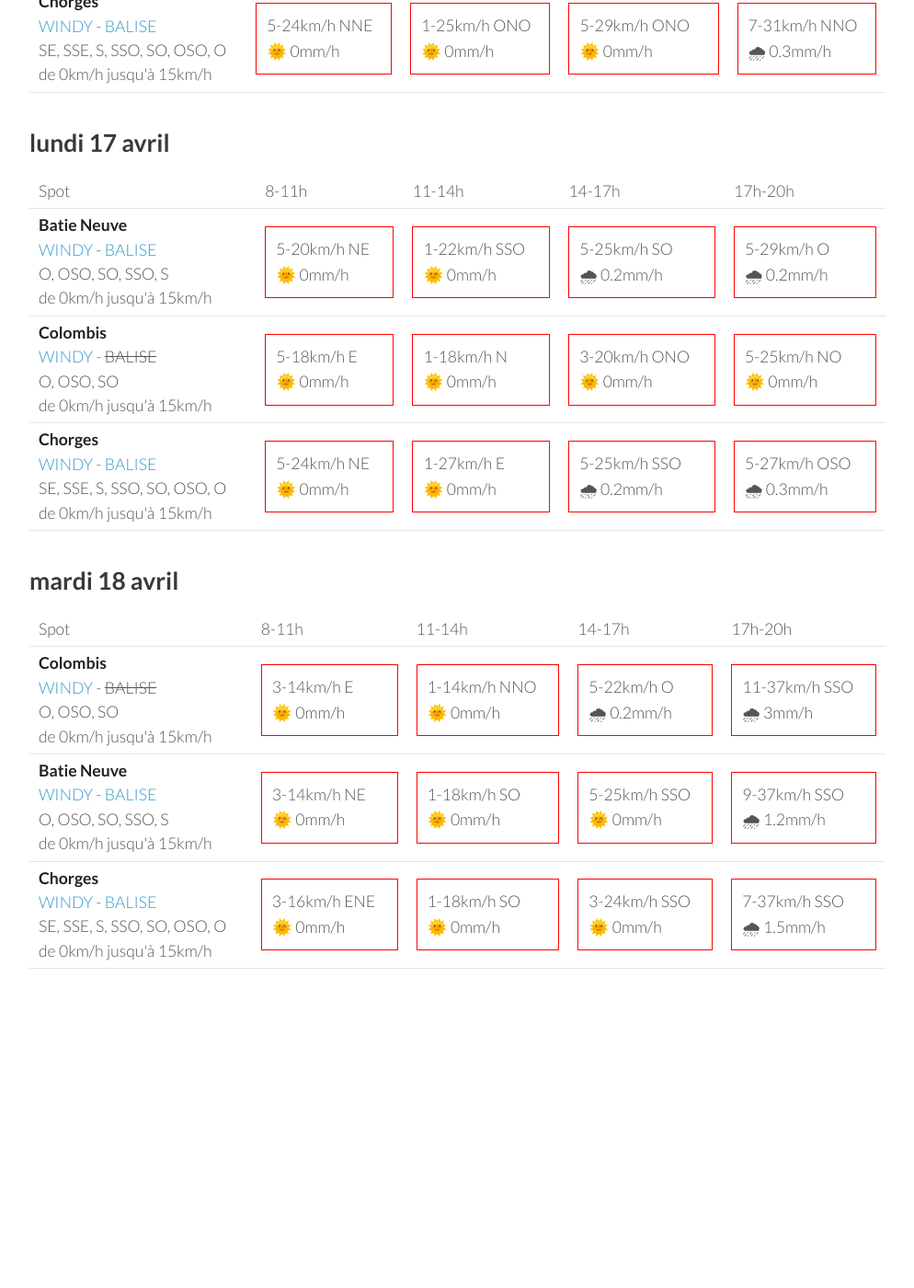
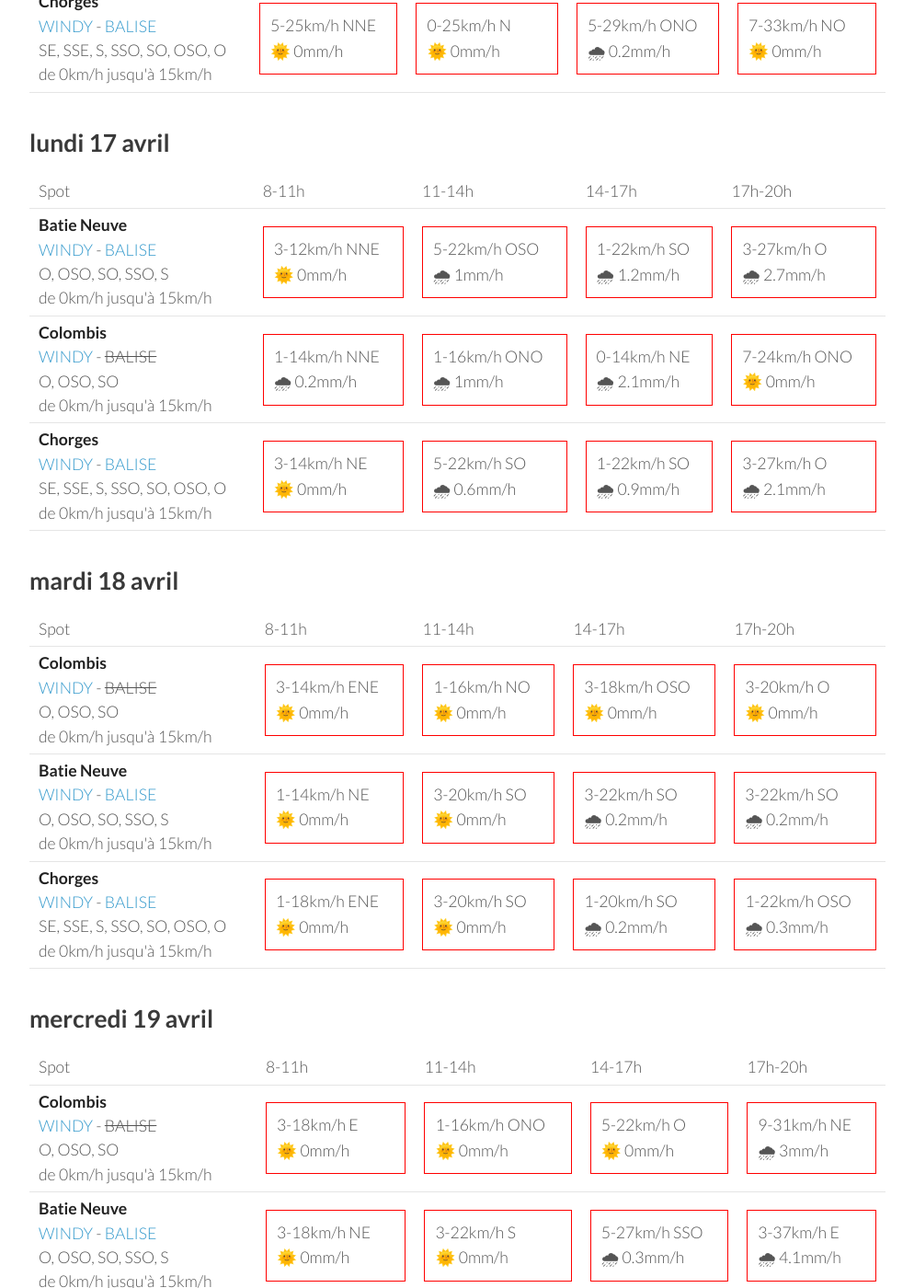
Before and after one commit to parapente-dans-le-nord/parapente-dans-le-nord.github.io, a Jekyll site: the page built from saint_andre.markdown, in a window 1280 px wide and 1400 px high, scrolled down 1568 px. Shown: the whole window at 92% size, without its empty margins (26-1020 px from the left). Built offline with Jekyll 4.4.1, drawn with Linux system fonts in a browser that asks for light colours; before the commit the page ends 2749 px from its top, so only the background shows below that; some of the changed text lies outside the part shown.

Commit message:
update index.markdown

```diff
--- a/saint_andre.markdown
+++ b/saint_andre.markdown
@@ -22,33 +22,30 @@ page mise à jour le vendredi 14 avril 06:36
       <td>17h-20h</td>
     </tr>
 <tr>
-        <td><strong>Chorges</strong><br><a href="https://windy.com/44.578/6.280?44.559,6.262,10">WINDY</a> - <span class=""><a href="https://www.openwindmap.org/PP554">BALISE</a> </span><br> <span class="vent-favorable">SE, SSE, S, SSO, SO, OSO, O</span><br><span class="force-vent">de 0km/h jusqu'à 15km/h</span> </td>
+        <td><strong>Colombis</strong><br><a href="https://windy.com/44.494/6.216?44.559,6.262,10">WINDY</a> - <span class="no-balise"> BALISE </span><br> <span class="vent-favorable">O, OSO, SO</span><br><span class="force-vent">de 0km/h jusqu'à 15km/h</span> </td>
 
-            <td><div class="not-flyable"><p>1-7km/h ESE</p><p>🌞 0mm/h</p></div></td>
-            <td><div class="flyable"><p>7-14km/h S</p><p>🌞 0mm/h</p></div></td>
-            <td><div class="not-flyable"><p>14-31km/h OSO</p><p>🌞 0mm/h</p></div></td>
-            <td><div class="not-flyable"><p>11-25km/h O</p><p>🌞 0mm/h</p></div></td>
-
+            <td><div class="not-flyable"><p>0-0km/h NA</p><p>🌧️ 0mm/h</p></div></td>
+            <td><div class="not-flyable"><p>12-33km/h NNO</p><p>🌞 0mm/h</p></div></td>
+            <td><div class="not-flyable"><p>9-27km/h O</p><p>🌞 0mm/h</p></div></td>
+            <td><div class="not-flyable"><p>9-27km/h OSO</p><p>🌞 0mm/h</p></div></td>
 
     </tr>
 <tr>
         <td><strong>Batie Neuve</strong><br><a href="https://windy.com/44.584/6.236?44.559,6.262,10,m:eTtagly">WINDY</a> - <span class=""><a href="https://www.openwindmap.org/PP554">BALISE</a> </span><br> <span class="vent-favorable">O, OSO, SO, SSO, S</span><br><span class="force-vent">de 0km/h jusqu'à 15km/h</span> </td>
 
-            <td><div class="not-flyable"><p>3-33km/h E</p><p>🌞 0mm/h</p></div></td>
-            <td><div class="not-flyable"><p>3-7km/h SSE</p><p>🌞 0mm/h</p></div></td>
-            <td><div class="not-flyable"><p>11-27km/h O</p><p>🌞 0mm/h</p></div></td>
-            <td><div class="not-flyable"><p>9-24km/h O</p><p>🌞 0mm/h</p></div></td>
-
+            <td><div class="not-flyable"><p>0-0km/h NA</p><p>🌧️ 0mm/h</p></div></td>
+            <td><div class="not-flyable"><p>9-46km/h N</p><p>🌞 0mm/h</p></div></td>
+            <td><div class="not-flyable"><p>12-33km/h ONO</p><p>🌞 0mm/h</p></div></td>
+            <td><div class="not-flyable"><p>11-29km/h NNO</p><p>🌞 0mm/h</p></div></td>
 
     </tr>
 <tr>
-        <td><strong>Colombis</strong><br><a href="https://windy.com/44.494/6.216?44.559,6.262,10">WINDY</a> - <span class="no-balise"> BALISE </span><br> <span class="vent-favorable">O, OSO, SO</span><br><span class="force-vent">de 0km/h jusqu'à 15km/h</span> </td>
+        <td><strong>Chorges</strong><br><a href="https://windy.com/44.578/6.280?44.559,6.262,10">WINDY</a> - <span class=""><a href="https://www.openwindmap.org/PP554">BALISE</a> </span><br> <span class="vent-favorable">SE, SSE, S, SSO, SO, OSO, O</span><br><span class="force-vent">de 0km/h jusqu'à 15km/h</span> </td>
 
-            <td><div class="not-flyable"><p>7-46km/h NNO</p><p>🌞 0mm/h</p></div></td>
-            <td><div class="not-flyable"><p>7-22km/h NNO</p><p>🌞 0mm/h</p></div></td>
-            <td><div class="not-flyable"><p>11-27km/h O</p><p>🌞 0mm/h</p></div></td>
-            <td><div class="not-flyable"><p>9-24km/h OSO</p><p>🌞 0mm/h</p></div></td>
-
+            <td><div class="not-flyable"><p>0-0km/h NA</p><p>🌧️ 0mm/h</p></div></td>
+            <td><div class="not-flyable"><p>5-18km/h SSO</p><p>🌞 0mm/h</p></div></td>
+            <td><div class="not-flyable"><p>12-35km/h O</p><p>🌞 0mm/h</p></div></td>
+            <td><div class="not-flyable"><p>12-31km/h NNO</p><p>🌞 0mm/h</p></div></td>
 
     </tr>
 
@@ -70,30 +67,30 @@ page mise à jour le vendredi 14 avril 06:36
 <tr>
         <td><strong>Chorges</strong><br><a href="https://windy.com/44.578/6.280?44.559,6.262,10">WINDY</a> - <span class=""><a href="https://www.openwindmap.org/PP554">BALISE</a> </span><br> <span class="vent-favorable">SE, SSE, S, SSO, SO, OSO, O</span><br><span class="force-vent">de 0km/h jusqu'à 15km/h</span> </td>
 
-            <td><div class="flyable"><p>3-3km/h SSE</p><p>🌞 0mm/h</p></div></td>
-            <td><div class="not-flyable"><p>16-37km/h ONO</p><p>🌞 0mm/h</p></div></td>
-            <td><div class="not-flyable"><p>14-62km/h NNO</p><p>🌧 1mm/h</p></div></td>
-            <td><div class="flyable"><p>1-11km/h OSO</p><p>🌞 0mm/h</p></div></td>
+            <td><div class="flyable"><p>3-5km/h SE</p><p>🌞 0mm/h</p></div></td>
+            <td><div class="not-flyable"><p>20-42km/h NO</p><p>🌞 0mm/h</p></div></td>
+            <td><div class="not-flyable"><p>25-59km/h NNO</p><p>🌞 0mm/h</p></div></td>
+            <td><div class="not-flyable"><p>7-20km/h ONO</p><p>🌞 0mm/h</p></div></td>
 
 
     </tr>
 <tr>
         <td><strong>Colombis</strong><br><a href="https://windy.com/44.494/6.216?44.559,6.262,10">WINDY</a> - <span class="no-balise"> BALISE </span><br> <span class="vent-favorable">O, OSO, SO</span><br><span class="force-vent">de 0km/h jusqu'à 15km/h</span> </td>
 
-            <td><div class="not-flyable"><p>9-31km/h NNO</p><p>🌞 0mm/h</p></div></td>
-            <td><div class="not-flyable"><p>7-24km/h O</p><p>🌞 0mm/h</p></div></td>
-            <td><div class="not-flyable"><p>16-62km/h NO</p><p>🌞 0mm/h</p></div></td>
-            <td><div class="not-flyable"><p>22-55km/h NNO</p><p>🌞 0mm/h</p></div></td>
+            <td><div class="not-flyable"><p>7-24km/h NO</p><p>🌞 0mm/h</p></div></td>
+            <td><div class="not-flyable"><p>7-24km/h ONO</p><p>🌞 0mm/h</p></div></td>
+            <td><div class="not-flyable"><p>24-68km/h NNO</p><p>🌞 0mm/h</p></div></td>
+            <td><div class="not-flyable"><p>22-61km/h NNO</p><p>🌞 0mm/h</p></div></td>
 
 
     </tr>
 <tr>
         <td><strong>Batie Neuve</strong><br><a href="https://windy.com/44.584/6.236?44.559,6.262,10,m:eTtagly">WINDY</a> - <span class=""><a href="https://www.openwindmap.org/PP554">BALISE</a> </span><br> <span class="vent-favorable">O, OSO, SO, SSO, S</span><br><span class="force-vent">de 0km/h jusqu'à 15km/h</span> </td>
 
-            <td><div class="not-flyable"><p>5-16km/h NNO</p><p>🌞 0mm/h</p></div></td>
-            <td><div class="not-flyable"><p>14-40km/h NO</p><p>🌞 0mm/h</p></div></td>
-            <td><div class="not-flyable"><p>24-75km/h NNO</p><p>🌧 0.4mm/h</p></div></td>
-            <td><div class="not-flyable"><p>16-51km/h NNO</p><p>🌞 0mm/h</p></div></td>
+            <td><div class="not-flyable"><p>7-20km/h N</p><p>🌞 0mm/h</p></div></td>
+            <td><div class="not-flyable"><p>18-50km/h NO</p><p>🌞 0mm/h</p></div></td>
+            <td><div class="not-flyable"><p>29-74km/h NNO</p><p>🌞 0mm/h</p></div></td>
+            <td><div class="not-flyable"><p>16-53km/h NNO</p><p>🌞 0mm/h</p></div></td>
 
 
     </tr>
@@ -116,30 +113,30 @@ page mise à jour le vendredi 14 avril 06:36
 <tr>
         <td><strong>Batie Neuve</strong><br><a href="https://windy.com/44.584/6.236?44.559,6.262,10,m:eTtagly">WINDY</a> - <span class=""><a href="https://www.openwindmap.org/PP554">BALISE</a> </span><br> <span class="vent-favorable">O, OSO, SO, SSO, S</span><br><span class="force-vent">de 0km/h jusqu'à 15km/h</span> </td>
 
-            <td><div class="not-flyable"><p>5-22km/h N</p><p>🌞 0mm/h</p></div></td>
-            <td><div class="not-flyable"><p>3-25km/h ONO</p><p>🌞 0mm/h</p></div></td>
+            <td><div class="not-flyable"><p>5-24km/h N</p><p>🌞 0mm/h</p></div></td>
+            <td><div class="not-flyable"><p>3-25km/h NO</p><p>🌞 0mm/h</p></div></td>
             <td><div class="not-flyable"><p>7-33km/h ONO</p><p>🌞 0mm/h</p></div></td>
-            <td><div class="not-flyable"><p>9-35km/h NO</p><p>🌧 0.2mm/h</p></div></td>
+            <td><div class="not-flyable"><p>9-38km/h NO</p><p>🌞 0mm/h</p></div></td>
 
 
     </tr>
 <tr>
         <td><strong>Colombis</strong><br><a href="https://windy.com/44.494/6.216?44.559,6.262,10">WINDY</a> - <span class="no-balise"> BALISE </span><br> <span class="vent-favorable">O, OSO, SO</span><br><span class="force-vent">de 0km/h jusqu'à 15km/h</span> </td>
 
-            <td><div class="not-flyable"><p>3-16km/h NNE</p><p>🌞 0mm/h</p></div></td>
-            <td><div class="not-flyable"><p>5-22km/h NO</p><p>🌞 0mm/h</p></div></td>
-            <td><div class="not-flyable"><p>11-33km/h ONO</p><p>🌞 0mm/h</p></div></td>
-            <td><div class="not-flyable"><p>12-38km/h NO</p><p>🌞 0mm/h</p></div></td>
+            <td><div class="not-flyable"><p>3-18km/h N</p><p>🌞 0mm/h</p></div></td>
+            <td><div class="not-flyable"><p>3-20km/h NNO</p><p>🌞 0mm/h</p></div></td>
+            <td><div class="not-flyable"><p>11-33km/h NO</p><p>🌞 0mm/h</p></div></td>
+            <td><div class="not-flyable"><p>12-40km/h NO</p><p>🌞 0mm/h</p></div></td>
 
 
     </tr>
 <tr>
         <td><strong>Chorges</strong><br><a href="https://windy.com/44.578/6.280?44.559,6.262,10">WINDY</a> - <span class=""><a href="https://www.openwindmap.org/PP554">BALISE</a> </span><br> <span class="vent-favorable">SE, SSE, S, SSO, SO, OSO, O</span><br><span class="force-vent">de 0km/h jusqu'à 15km/h</span> </td>
 
-            <td><div class="not-flyable"><p>5-24km/h NNE</p><p>🌞 0mm/h</p></div></td>
-            <td><div class="not-flyable"><p>1-25km/h ONO</p><p>🌞 0mm/h</p></div></td>
-            <td><div class="not-flyable"><p>5-29km/h ONO</p><p>🌞 0mm/h</p></div></td>
-            <td><div class="not-flyable"><p>7-31km/h NNO</p><p>🌧 0.3mm/h</p></div></td>
+            <td><div class="not-flyable"><p>5-25km/h NNE</p><p>🌞 0mm/h</p></div></td>
+            <td><div class="not-flyable"><p>0-25km/h N</p><p>🌞 0mm/h</p></div></td>
+            <td><div class="not-flyable"><p>5-29km/h ONO</p><p>🌧 0.2mm/h</p></div></td>
+            <td><div class="not-flyable"><p>7-33km/h NO</p><p>🌞 0mm/h</p></div></td>
 
 
     </tr>
@@ -162,30 +159,30 @@ page mise à jour le vendredi 14 avril 06:36
 <tr>
         <td><strong>Batie Neuve</strong><br><a href="https://windy.com/44.584/6.236?44.559,6.262,10,m:eTtagly">WINDY</a> - <span class=""><a href="https://www.openwindmap.org/PP554">BALISE</a> </span><br> <span class="vent-favorable">O, OSO, SO, SSO, S</span><br><span class="force-vent">de 0km/h jusqu'à 15km/h</span> </td>
 
-            <td><div class="not-flyable"><p>5-20km/h NE</p><p>🌞 0mm/h</p></div></td>
-            <td><div class="not-flyable"><p>1-22km/h SSO</p><p>🌞 0mm/h</p></div></td>
-            <td><div class="not-flyable"><p>5-25km/h SO</p><p>🌧 0.2mm/h</p></div></td>
-            <td><div class="not-flyable"><p>5-29km/h O</p><p>🌧 0.2mm/h</p></div></td>
+            <td><div class="not-flyable"><p>3-12km/h NNE</p><p>🌞 0mm/h</p></div></td>
+            <td><div class="not-flyable"><p>5-22km/h OSO</p><p>🌧 1mm/h</p></div></td>
+            <td><div class="not-flyable"><p>1-22km/h SO</p><p>🌧 1.2mm/h</p></div></td>
+            <td><div class="not-flyable"><p>3-27km/h O</p><p>🌧 2.7mm/h</p></div></td>
 
 
     </tr>
 <tr>
         <td><strong>Colombis</strong><br><a href="https://windy.com/44.494/6.216?44.559,6.262,10">WINDY</a> - <span class="no-balise"> BALISE </span><br> <span class="vent-favorable">O, OSO, SO</span><br><span class="force-vent">de 0km/h jusqu'à 15km/h</span> </td>
 
-            <td><div class="not-flyable"><p>5-18km/h E</p><p>🌞 0mm/h</p></div></td>
-            <td><div class="not-flyable"><p>1-18km/h N</p><p>🌞 0mm/h</p></div></td>
-            <td><div class="not-flyable"><p>3-20km/h ONO</p><p>🌞 0mm/h</p></div></td>
-            <td><div class="not-flyable"><p>5-25km/h NO</p><p>🌞 0mm/h</p></div></td>
+            <td><div class="not-flyable"><p>1-14km/h NNE</p><p>🌧 0.2mm/h</p></div></td>
+            <td><div class="not-flyable"><p>1-16km/h ONO</p><p>🌧 1mm/h</p></div></td>
+            <td><div class="not-flyable"><p>0-14km/h NE</p><p>🌧 2.1mm/h</p></div></td>
+            <td><div class="not-flyable"><p>7-24km/h ONO</p><p>🌞 0mm/h</p></div></td>
 
 
     </tr>
 <tr>
         <td><strong>Chorges</strong><br><a href="https://windy.com/44.578/6.280?44.559,6.262,10">WINDY</a> - <span class=""><a href="https://www.openwindmap.org/PP554">BALISE</a> </span><br> <span class="vent-favorable">SE, SSE, S, SSO, SO, OSO, O</span><br><span class="force-vent">de 0km/h jusqu'à 15km/h</span> </td>
 
-            <td><div class="not-flyable"><p>5-24km/h NE</p><p>🌞 0mm/h</p></div></td>
-            <td><div class="not-flyable"><p>1-27km/h E</p><p>🌞 0mm/h</p></div></td>
-            <td><div class="not-flyable"><p>5-25km/h SSO</p><p>🌧 0.2mm/h</p></div></td>
-            <td><div class="not-flyable"><p>5-27km/h OSO</p><p>🌧 0.3mm/h</p></div></td>
+            <td><div class="not-flyable"><p>3-14km/h NE</p><p>🌞 0mm/h</p></div></td>
+            <td><div class="not-flyable"><p>5-22km/h SO</p><p>🌧 0.6mm/h</p></div></td>
+            <td><div class="not-flyable"><p>1-22km/h SO</p><p>🌧 0.9mm/h</p></div></td>
+            <td><div class="not-flyable"><p>3-27km/h O</p><p>🌧 2.1mm/h</p></div></td>
 
 
     </tr>
@@ -208,30 +205,30 @@ page mise à jour le vendredi 14 avril 06:36
 <tr>
         <td><strong>Colombis</strong><br><a href="https://windy.com/44.494/6.216?44.559,6.262,10">WINDY</a> - <span class="no-balise"> BALISE </span><br> <span class="vent-favorable">O, OSO, SO</span><br><span class="force-vent">de 0km/h jusqu'à 15km/h</span> </td>
 
-            <td><div class="not-flyable"><p>3-14km/h E</p><p>🌞 0mm/h</p></div></td>
-            <td><div class="not-flyable"><p>1-14km/h NNO</p><p>🌞 0mm/h</p></div></td>
-            <td><div class="not-flyable"><p>5-22km/h O</p><p>🌧 0.2mm/h</p></div></td>
-            <td><div class="not-flyable"><p>11-37km/h SSO</p><p>🌧 3mm/h</p></div></td>
+            <td><div class="not-flyable"><p>3-14km/h ENE</p><p>🌞 0mm/h</p></div></td>
+            <td><div class="not-flyable"><p>1-16km/h NO</p><p>🌞 0mm/h</p></div></td>
+            <td><div class="not-flyable"><p>3-18km/h OSO</p><p>🌞 0mm/h</p></div></td>
+            <td><div class="not-flyable"><p>3-20km/h O</p><p>🌞 0mm/h</p></div></td>
 
 
     </tr>
 <tr>
         <td><strong>Batie Neuve</strong><br><a href="https://windy.com/44.584/6.236?44.559,6.262,10,m:eTtagly">WINDY</a> - <span class=""><a href="https://www.openwindmap.org/PP554">BALISE</a> </span><br> <span class="vent-favorable">O, OSO, SO, SSO, S</span><br><span class="force-vent">de 0km/h jusqu'à 15km/h</span> </td>
 
-            <td><div class="not-flyable"><p>3-14km/h NE</p><p>🌞 0mm/h</p></div></td>
-            <td><div class="not-flyable"><p>1-18km/h SO</p><p>🌞 0mm/h</p></div></td>
-            <td><div class="not-flyable"><p>5-25km/h SSO</p><p>🌞 0mm/h</p></div></td>
-            <td><div class="not-flyable"><p>9-37km/h SSO</p><p>🌧 1.2mm/h</p></div></td>
+            <td><div class="not-flyable"><p>1-14km/h NE</p><p>🌞 0mm/h</p></div></td>
+            <td><div class="not-flyable"><p>3-20km/h SO</p><p>🌞 0mm/h</p></div></td>
+            <td><div class="not-flyable"><p>3-22km/h SO</p><p>🌧 0.2mm/h</p></div></td>
+            <td><div class="not-flyable"><p>3-22km/h SO</p><p>🌧 0.2mm/h</p></div></td>
 
 
     </tr>
 <tr>
         <td><strong>Chorges</strong><br><a href="https://windy.com/44.578/6.280?44.559,6.262,10">WINDY</a> - <span class=""><a href="https://www.openwindmap.org/PP554">BALISE</a> </span><br> <span class="vent-favorable">SE, SSE, S, SSO, SO, OSO, O</span><br><span class="force-vent">de 0km/h jusqu'à 15km/h</span> </td>
 
-            <td><div class="not-flyable"><p>3-16km/h ENE</p><p>🌞 0mm/h</p></div></td>
-            <td><div class="not-flyable"><p>1-18km/h SO</p><p>🌞 0mm/h</p></div></td>
-            <td><div class="not-flyable"><p>3-24km/h SSO</p><p>🌞 0mm/h</p></div></td>
-            <td><div class="not-flyable"><p>7-37km/h SSO</p><p>🌧 1.5mm/h</p></div></td>
+            <td><div class="not-flyable"><p>1-18km/h ENE</p><p>🌞 0mm/h</p></div></td>
+            <td><div class="not-flyable"><p>3-20km/h SO</p><p>🌞 0mm/h</p></div></td>
+            <td><div class="not-flyable"><p>1-20km/h SO</p><p>🌧 0.2mm/h</p></div></td>
+            <td><div class="not-flyable"><p>1-22km/h OSO</p><p>🌧 0.3mm/h</p></div></td>
 
 
     </tr>
@@ -239,3 +236,49 @@ page mise à jour le vendredi 14 avril 06:36
 </tbody>
 </table>
 {:/}
+## mercredi 19 avril
+
+{::nomarkdown}
+<table>
+  <tbody>
+    <tr>
+      <td>Spot</td>
+      <td>8-11h</td>
+      <td>11-14h</td>
+      <td>14-17h</td>
+      <td>17h-20h</td>
+    </tr>
+<tr>
+        <td><strong>Colombis</strong><br><a href="https://windy.com/44.494/6.216?44.559,6.262,10">WINDY</a> - <span class="no-balise"> BALISE </span><br> <span class="vent-favorable">O, OSO, SO</span><br><span class="force-vent">de 0km/h jusqu'à 15km/h</span> </td>
+
+            <td><div class="not-flyable"><p>3-18km/h E</p><p>🌞 0mm/h</p></div></td>
+            <td><div class="not-flyable"><p>1-16km/h ONO</p><p>🌞 0mm/h</p></div></td>
+            <td><div class="not-flyable"><p>5-22km/h O</p><p>🌞 0mm/h</p></div></td>
+            <td><div class="not-flyable"><p>9-31km/h NE</p><p>🌧 3mm/h</p></div></td>
+
+
+    </tr>
+<tr>
+        <td><strong>Batie Neuve</strong><br><a href="https://windy.com/44.584/6.236?44.559,6.262,10,m:eTtagly">WINDY</a> - <span class=""><a href="https://www.openwindmap.org/PP554">BALISE</a> </span><br> <span class="vent-favorable">O, OSO, SO, SSO, S</span><br><span class="force-vent">de 0km/h jusqu'à 15km/h</span> </td>
+
+            <td><div class="not-flyable"><p>3-18km/h NE</p><p>🌞 0mm/h</p></div></td>
+            <td><div class="not-flyable"><p>3-22km/h S</p><p>🌞 0mm/h</p></div></td>
+            <td><div class="not-flyable"><p>5-27km/h SSO</p><p>🌧 0.3mm/h</p></div></td>
+            <td><div class="not-flyable"><p>3-37km/h E</p><p>🌧 4.1mm/h</p></div></td>
+
+
+    </tr>
+<tr>
+        <td><strong>Chorges</strong><br><a href="https://windy.com/44.578/6.280?44.559,6.262,10">WINDY</a> - <span class=""><a href="https://www.openwindmap.org/PP554">BALISE</a> </span><br> <span class="vent-favorable">SE, SSE, S, SSO, SO, OSO, O</span><br><span class="force-vent">de 0km/h jusqu'à 15km/h</span> </td>
+
+            <td><div class="not-flyable"><p>3-20km/h ENE</p><p>🌞 0mm/h</p></div></td>
+            <td><div class="not-flyable"><p>3-22km/h S</p><p>🌞 0mm/h</p></div></td>
+            <td><div class="not-flyable"><p>5-27km/h SO</p><p>🌧 0.4mm/h</p></div></td>
+            <td><div class="not-flyable"><p>3-37km/h E</p><p>🌧 3.8mm/h</p></div></td>
+
+
+    </tr>
+
+</tbody>
+</table>
+{:/}
```
Also changed, not shown: other parts of saint_andre.markdown (+1 -1 lines).
